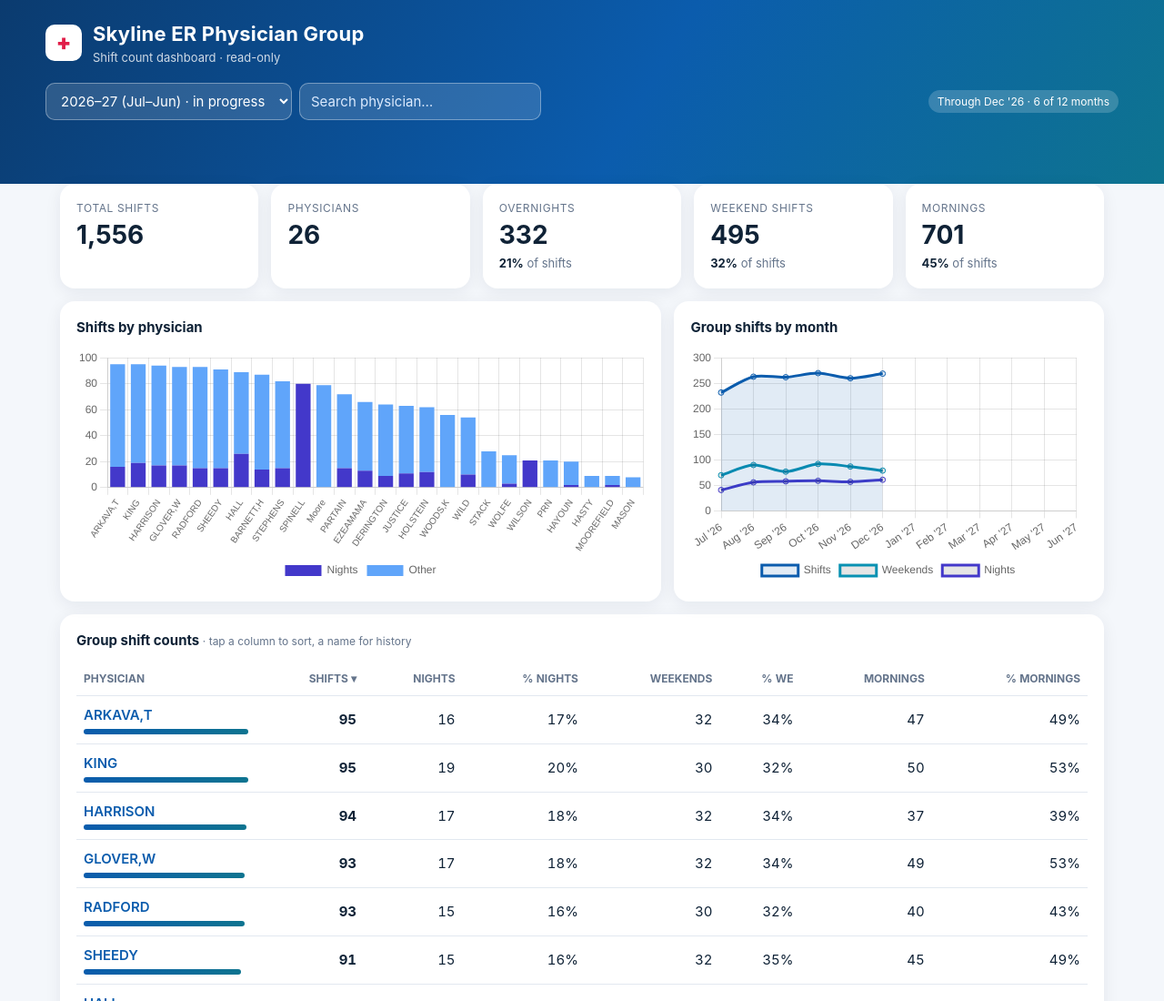
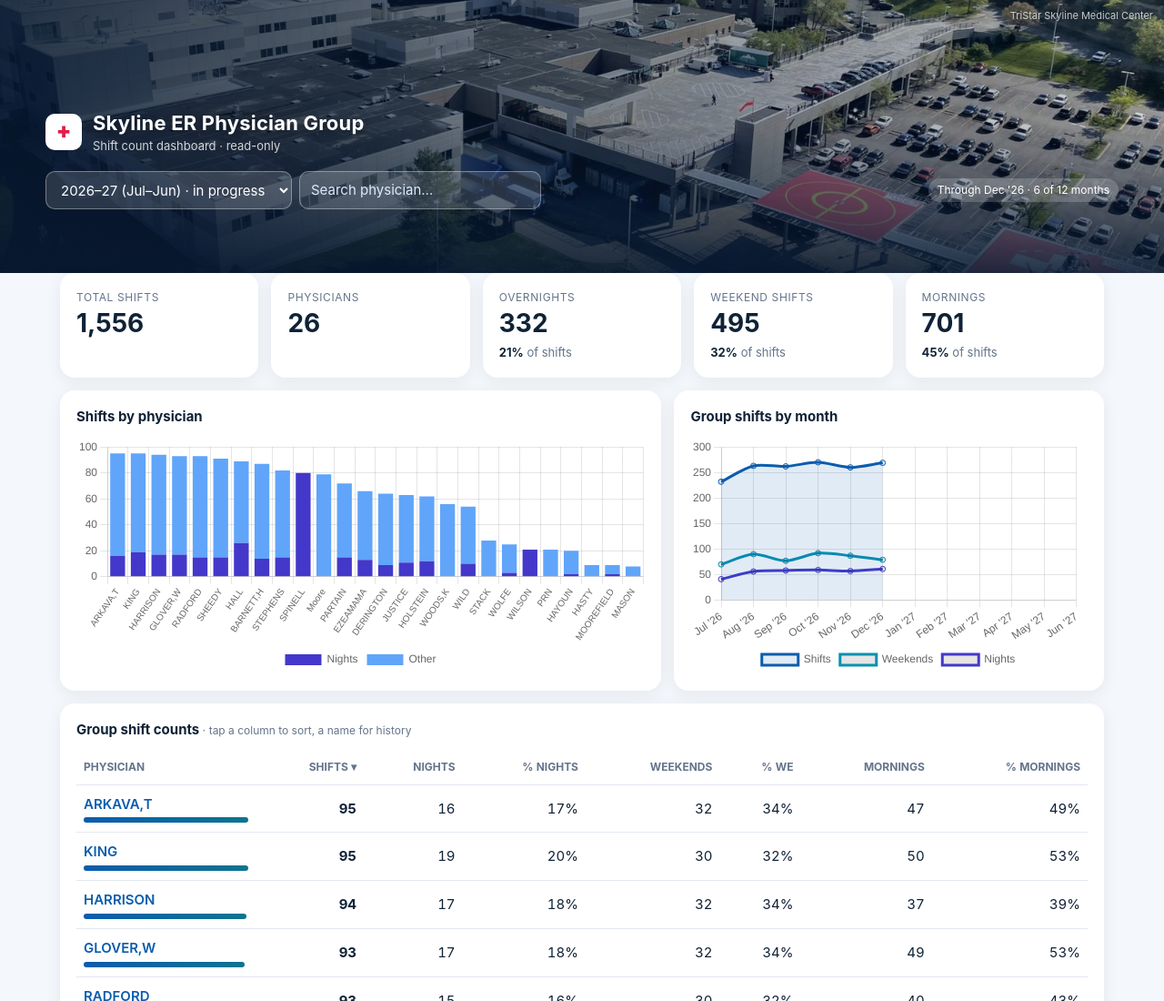
Before and after one commit to KYTNOH/ShiftSummary, a plain HTML site: page index.html in a window 1280 px wide. Shown: the top 1100 px of the page at 91% size. Drawn offline with nearby package versions, Linux system fonts and the light colour scheme.

Commit message:
Add Skyline aerial hero header

```diff
--- a/index.html
+++ b/index.html
@@ -6,7 +6,11 @@
 <style>
 :root{--bg:#f4f7fb;--card:#fff;--ink:#0f2236;--mute:#64748b;--line:#e2e8f0;--pri:#0b5cad;--pri2:#0e7490;--acc:#e11d48;--night:#4338ca;--we:#0891b2;--early:#d97706}
 *{box-sizing:border-box}body{margin:0;font:15px/1.45 -apple-system,BlinkMacSystemFont,"Segoe UI",Roboto,Inter,sans-serif;background:var(--bg);color:var(--ink)}
-header{background:linear-gradient(120deg,#0b3b6f,#0b5cad 55%,#0e7490);color:#fff;padding:22px 20px 70px}
+header{position:relative;color:#fff;min-height:300px;padding:28px 20px 70px;display:flex;align-items:flex-end;overflow:hidden;background:#0b3b6f}
+header .hero{position:absolute;inset:0;width:100%;height:100%;object-fit:cover;object-position:55% 66%}
+header::after{content:"";position:absolute;inset:0;background:linear-gradient(90deg,rgba(6,24,48,.88) 0%,rgba(6,24,48,.55) 45%,rgba(6,24,48,.15) 100%),linear-gradient(0deg,rgba(6,24,48,.85) 0%,rgba(6,24,48,0) 55%)}
+header .wrap{position:relative;z-index:1;width:100%}header h1{text-shadow:0 2px 8px rgba(0,0,0,.4)}
+.credit{position:absolute;right:12px;top:10px;z-index:1;font-size:11px;opacity:.75}
 .wrap{max-width:1180px;margin:0 auto}
 .brand{display:flex;align-items:center;gap:12px}.logo{width:40px;height:40px;border-radius:10px;background:#fff;color:var(--acc);display:grid;place-items:center;font-weight:900;font-size:24px}
 h1{margin:0;font-size:22px;letter-spacing:.2px}.sub{opacity:.8;font-size:13px}
@@ -34,10 +38,10 @@ tbody tr{cursor:pointer}tbody tr:hover{background:#f1f6fd}
 @media(min-width:760px){#detail{align-items:center}#detail .sheet{border-radius:20px}}
 .close{float:right;border:0;background:#f1f5f9;border-radius:50%;width:34px;height:34px;font-size:18px;cursor:pointer}
 footer{text-align:center;color:var(--mute);font-size:12px;padding:20px}
-@media(max-width:760px){main{padding:0 10px 30px}.card{padding:14px}th,td{font-size:13px}.hide-xs{display:none}.kpis{grid-template-columns:repeat(2,1fr)}.kpis>.kpi:nth-child(5):last-child{grid-column:span 2}.sub-pct{display:block}#tbody td,thead th{padding:9px 5px}thead th{font-size:11px}.bar-in{max-width:90px}.grid2{grid-template-columns:1fr}.kpi .v{font-size:22px}h1{font-size:18px}
+@media(max-width:760px){header{min-height:220px;padding:20px 14px 62px}header .hero{object-position:62% 68%}.credit{display:none}main{padding:0 10px 30px}.card{padding:14px}th,td{font-size:13px}.hide-xs{display:none}.kpis{grid-template-columns:repeat(2,1fr)}.kpis>.kpi:nth-child(5):last-child{grid-column:span 2}.sub-pct{display:block}#tbody td,thead th{padding:9px 5px}thead th{font-size:11px}.bar-in{max-width:90px}.grid2{grid-template-columns:1fr}.kpi .v{font-size:22px}h1{font-size:18px}
  .hide-sm{display:none}th,td{padding:9px 6px}}
 </style></head><body>
-<header><div class="wrap">
+<header><img class="hero" src="header.jpg" alt="Aerial view of TriStar Skyline Medical Center with its helipads" fetchpriority="high"><span class="credit">TriStar Skyline Medical Center</span><div class="wrap">
  <div class="brand"><div class="logo">+</div><div><h1>Skyline ER Physician Group</h1><div class="sub">Shift count dashboard · read-only</div></div></div>
  <div class="bar"><div style="display:flex;gap:8px;flex-wrap:wrap">
   <select id="period" aria-label="Scheduling year"></select>
```
Also changed, not shown: header.jpg (added).
